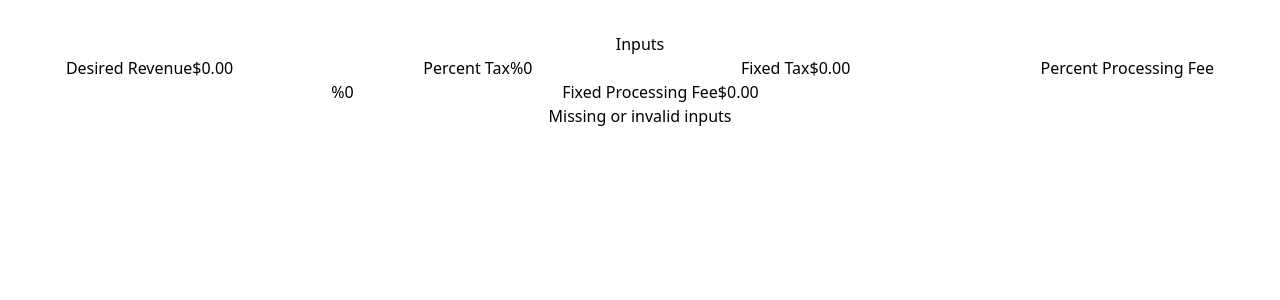
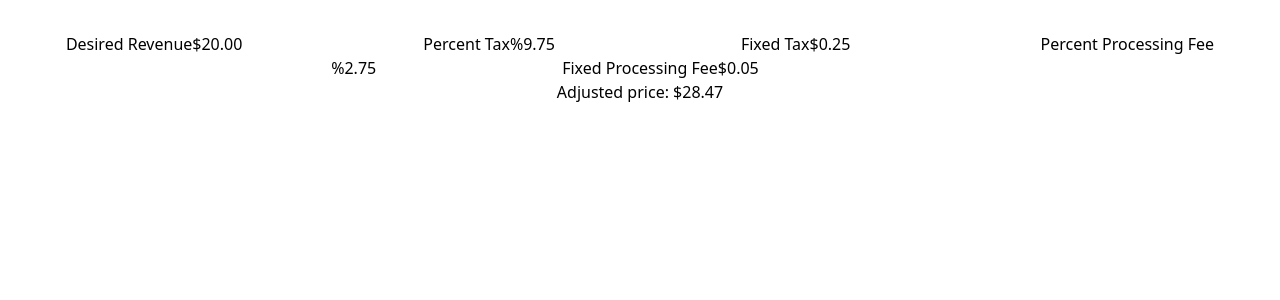
Before and after one commit to lucdar/price-adjustment-calculator, a React (Vite) app: page / in a window 1280 px wide. Shown: the top 300 px of the page. Built offline with nearby package versions, Linux system fonts and the light colour scheme.

Commit message:
refine styling and layout

```diff
--- a/src/App.tsx
+++ b/src/App.tsx
@@ -1,4 +1,4 @@
-import { Dispatch, FormEvent, SetStateAction, useState } from "react";
+import { Dispatch, SetStateAction, useState } from "react";
 import "./App.css";
 import Inputs from "./components/Inputs.tsx";
 
@@ -17,11 +17,12 @@ export interface Input {
 
 function App() {
   // The base price of the good being sold (how much the merchant would like to make)
-  const [revenue, setRevenue] = useState(0);
-  const [percentTax, setPercentTax] = useState(0);
-  const [fixedTax, setFixedTax] = useState(0);
-  const [percentProcessFee, setPercentProcessFee] = useState(0);
-  const [fixedProcessFee, setFixedProcessFee] = useState(0);
+  const [revenue, setRevenue] = useState(20);
+  const [percentTax, setPercentTax] = useState(9.75);
+  const [fixedTax, setFixedTax] = useState(0.25);
+  const [percentProcessFee, setPercentProcessFee] = useState(2.75);
+  const [fixedProcessFee, setFixedProcessFee] = useState(0.05);
+
   const inputArray: Input[] = [
     {
       id: "revenue",
@@ -60,22 +61,24 @@ function App() {
     },
   ];
 
-  const [listedPrice, setListedPrice] = useState(NaN);
-
-  function handleSubmit(e: FormEvent) {
-    e.preventDefault();
-    const listedPrice =
-      (revenue + fixedTax * percentProcessFee) /
-        (1 - percentProcessFee - percentProcessFee * percentTax) +
-      fixedProcessFee;
-    setListedPrice(listedPrice);
-  }
+  const listedPrice =
+    (revenue + fixedProcessFee + (fixedTax * percentProcessFee) / 100) /
+    (1 - percentProcessFee / 100 - (percentProcessFee / 100) * percentTax);
 
   return (
-    <div className="bg-gray-100">
-      <Inputs inputArray={inputArray} handleSubmit={handleSubmit} />
-      <h1>{listedPrice ? "$" + listedPrice.toFixed(2) : "Missing or invalid inputs"}</h1>
-    </div>
+    <>
+      <div className="rounded-2xl bg-gray-100">
+        <Inputs inputArray={inputArray} />
+      </div>
+      <div>
+        <p className="text-left">
+          <span className="mb-4 text-left text-2xl font-bold">Adjusted price: </span>
+          <span className="text-xl">
+            {listedPrice ? "$" + listedPrice.toFixed(2) : "Missing or invalid inputs"}
+          </span>
+        </p>
+      </div>
+    </>
   );
 }
 
--- a/src/components/CurrencyInput.tsx
+++ b/src/components/CurrencyInput.tsx
@@ -10,7 +10,7 @@ function CurrencyInput(props: Input) {
 
   return (
     <>
-      <label className="mt-3 block text-2xl font-medium" htmlFor={props.label}>
+      <label className="mt-3 block text-left text-2xl font-medium" htmlFor={props.label}>
         {props.label}
       </label>
       <NumericFormat
--- a/src/components/Inputs.tsx
+++ b/src/components/Inputs.tsx
@@ -8,9 +8,7 @@ export type InputsProps = {
 
 function Inputs(props: InputsProps) {
   return (
-    <>
-      <h1 className="em">Inputs</h1>
-      <form autoComplete="off" className="mb-6 flex flex-col gap-4 p-5">
+    <form autoComplete="off" className="mb-6 flex flex-col gap-3 p-5">
       {props.inputArray.map((input) => {
         switch (input.inputType) {
           case InputType.Percent:
@@ -20,7 +18,6 @@ function Inputs(props: InputsProps) {
         }
       })}
     </form>
-    </>
   );
 }
 
--- a/src/components/PercentInput.tsx
+++ b/src/components/PercentInput.tsx
@@ -10,7 +10,7 @@ function PercentInput(props: Input) {
 
   return (
     <>
-      <label className="mt-3 block text-2xl font-medium" htmlFor={props.label}>
+      <label className="mt-3 block text-left text-2xl font-medium" htmlFor={props.label}>
         {props.label}
       </label>
       <NumericFormat
```
Lines whose indentation alone changed are shown as unchanged.
